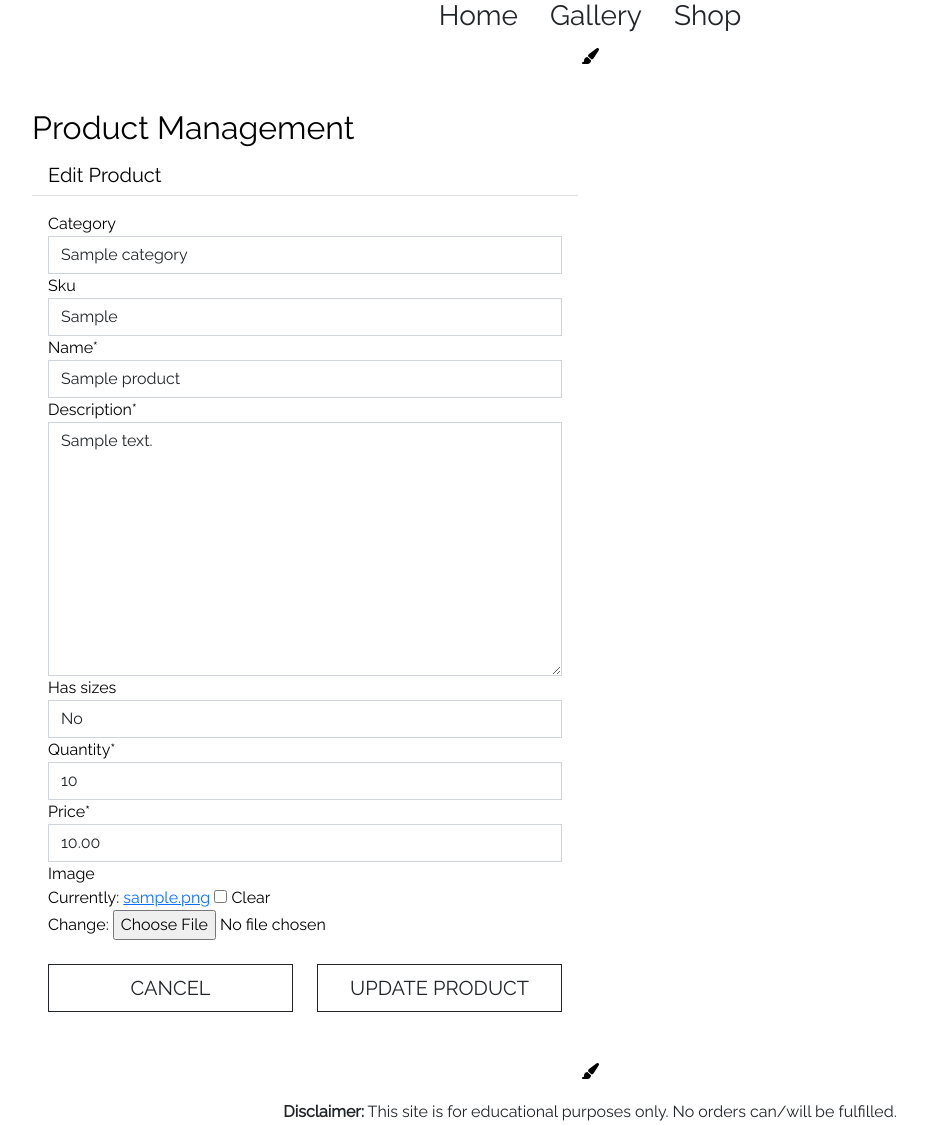
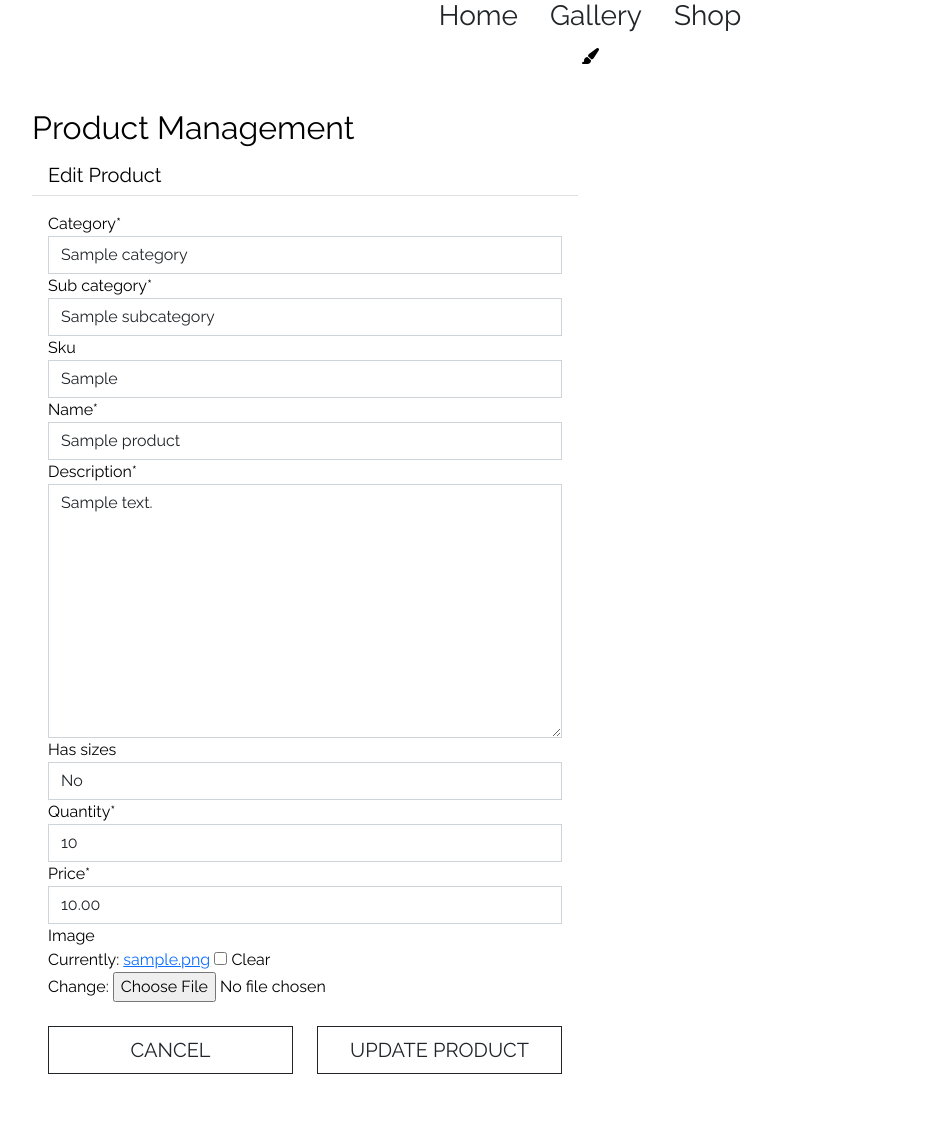
Before and after one commit to Danbob81/art-shop, a Django app: page /products/edit/1/ in a window 1280 px wide. Shown: the part 233-1358 px from the top of the page, without its empty margins (50-977 px from the left). Run offline with Django 3.2, Linux system fonts and the light colour scheme; tables that the repository leaves empty hold one stand-in row (values such as "Sample post"); some libraries are stand-ins or nearby versions; some web fonts are replaced.

Commit message:
add delete product functionality and edit/delete link in product details

```diff
--- a/products/forms.py
+++ b/products/forms.py
@@ -1,6 +1,6 @@
 """ Product form for staff users """
 from django import forms
-from .models import Product, Category
+from .models import Product, Category, SubCategory
 
 
 class ProductForm(forms.ModelForm):
@@ -13,8 +13,12 @@ class ProductForm(forms.ModelForm):
     def __init__(self, *args, **kwargs):
         super().__init__(*args, **kwargs)
         categories = Category.objects.all()
+        sub_categories = SubCategory.objects.all()
         friendly_names = [(c.id, c.get_friendly_name()) for c in categories]
+        friendly_names_sub = [(c.id, c.get_friendly_name())
+                              for c in sub_categories]
 
         self.fields['category'].choices = friendly_names
+        self.fields['sub_category'].choices = friendly_names_sub
         for field_name, field in self.fields.items():
             field.widget.attrs['class'] = 'border-black rounded-0'
--- a/products/models.py
+++ b/products/models.py
@@ -19,15 +19,35 @@ class Category(models.Model):
         return self.friendly_name
 
 
+class SubCategory(models.Model):
+    """Sub-category model"""
+    class Meta:
+        """Make sub-category name plural"""
+        verbose_name_plural = 'Sub-categories'
+
+    name = models.CharField(max_length=254)
+    friendly_name = models.CharField(max_length=254, null=True, blank=True)
+
+    def __str__(self):
+        return self.name
+
+    def get_friendly_name(self):
+        """to return friendly name"""
+        return self.friendly_name
+
+
 class Product(models.Model):
     """Product model"""
-    category = models.ForeignKey('Category', null=True, blank=True,
+    category = models.ForeignKey('Category', null=True, blank=False,
                                  on_delete=models.SET_NULL)
+    sub_category = models.ForeignKey('SubCategory', null=True, blank=False,
+                                     on_delete=models.SET_NULL)
     sku = models.CharField(max_length=254, null=True, blank=True)
     name = models.CharField(max_length=254)
     description = models.TextField()
     has_sizes = models.BooleanField(default=False, null=True, blank=True)
-    quantity = models.PositiveSmallIntegerField(default=1, null=True, blank=False)
+    quantity = models.PositiveSmallIntegerField(default=1, null=True,
+                                                blank=False)
     price = models.DecimalField(max_digits=6, decimal_places=2)
     image = models.ImageField(null=True, blank=True)
 
--- a/products/templates/products/edit_product.html
+++ b/products/templates/products/edit_product.html
@@ -35,7 +35,7 @@
                                 <div class="row justify-content-center">
                                     <div class="col justify-content-center">
                                         <br>
-                                        <a class="btn btn-light btn-lg btn-outline-dark rounded-0 text-uppercase text-center" href="{% url 'add_product' %}">Cancel</a>
+                                        <a class="btn btn-light btn-lg btn-outline-dark rounded-0 text-uppercase text-center" href="{% url 'product_details' product.id %}">Cancel</a>
                                     </div>
                                     <div class="col justify-content-center">
                                         <br>
--- a/products/templates/products/products.html
+++ b/products/templates/products/products.html
@@ -41,6 +41,7 @@
                                 <p class="text-center">£{{ product.price }}</p>
                             </div>
                         </a>
+
                     </div>
                 </div>
             {% endfor %}
--- a/products/urls.py
+++ b/products/urls.py
@@ -7,4 +7,6 @@ urlpatterns = [
     path('<int:product_id>/', views.product_details, name='product_details'),
     path('add/', views.add_product, name='add_product'),
     path('edit/<int:product_id>/', views.edit_product, name='edit_product'),
+    path('delete/<int:product_id>/', views.delete_product,
+         name='delete_product'),
 ]
--- a/products/views.py
+++ b/products/views.py
@@ -40,9 +40,9 @@ def add_product(request):
     if request.method == 'POST':
         form = ProductForm(request.POST, request.FILES)
         if form.is_valid():
-            form.save()
+            product = form.save()
             messages.success(request, 'Product added!')
-            return redirect(reverse('add_product'))
+            return redirect(reverse('product_details', args=[product.id]))
         else:
             messages.error(request, 'Failed to add product.\
                                      Please check the form and try again.')
@@ -80,3 +80,11 @@ def edit_product(request, product_id):
     }
 
     return render(request, template, context)
+
+
+def delete_product(request, product_id):
+    """ Delete product from the shop """
+    product = get_object_or_404(Product, pk=product_id)
+    product.delete()
+    messages.success(request, 'Product deleted.')
+    return redirect(reverse('shop'))
--- a/shop/templates/shop/shop.html
+++ b/shop/templates/shop/shop.html
@@ -17,7 +17,7 @@
                 <div class="card d-inline-flex border-0">
                     <img src="{% static 'images/bluetit_print2.png' %}" alt="" class="card-img-top">
                     <div class="card-body">
-                        <a href="{% url 'products' %}?category=prints_birds,prints_mammals,prints_fantasy" class="btn btn-light btn-outline-dark rounded-0 text-uppercase text-center">Shop Prints</a>
+                        <a href="{% url 'products' %}?category=prints" class="btn btn-light btn-outline-dark rounded-0 text-uppercase text-center">Shop Prints</a>
                     </div>
                 </div>
             </div>
@@ -25,7 +25,7 @@
                 <div class="card d-inline-flex border-0">
                     <img src="{% static 'images/squirrel.jpg' %}" alt="squirrel watercolour" class="card-img-top" >
                     <div class="card-body">
-                        <a href="{% url 'products' %}?category=originals_birds,originals_mammals" class="btn btn-light btn-outline-dark rounded-0 text-uppercase text-center">Shop Originals</a>
+                        <a href="{% url 'products' %}?category=originals" class="btn btn-light btn-outline-dark rounded-0 text-uppercase text-center">Shop Originals</a>
                     </div>
                 </div>
             </div>
@@ -33,7 +33,7 @@
                 <div class="card d-inline-flex border-0">
                     <img src="{% static 'images/robin_shirt.png' %}" alt="" class="card-img-top">
                     <div class="card-body">
-                        <a href="{% url 'products' %}?category=merch_birds,merch_mammals,merch_fantasy" class="btn btn-light btn-outline-dark rounded-0 text-uppercase text-center">Shop Merchandise</a>
+                        <a href="{% url 'products' %}?category=merch" class="btn btn-light btn-outline-dark rounded-0 text-uppercase text-center">Shop Merchandise</a>
                     </div>
                 </div>
             </div>
--- a/templates/base.html
+++ b/templates/base.html
@@ -104,9 +104,9 @@
             </a>
             <ul class="dropdown-menu border-0" aria-labelledby="dropdownMenuLink">
               <ul class="list-inline">
-                <li><a class="dropdown-item" href="{% url 'products' %}?category=originals_birds,originals_mammals">Originals</a></li>
-                <li><a class="dropdown-item" href="{% url 'products' %}?category=prints_birds,prints_mammals,prints_fantasy">Prints</a></li>
-                <li><a class="dropdown-item" href="{% url 'products' %}?category=merch_birds,merch_mammals,merch_fantasy">Merchandise</a></li>
+                <li><a class="dropdown-item" href="{% url 'products' %}?category=originals">Originals</a></li>
+                <li><a class="dropdown-item" href="{% url 'products' %}?category=prints">Prints</a></li>
+                <li><a class="dropdown-item" href="{% url 'products' %}?category=merch">Merchandise</a></li>
               </ul>
             </ul>
           </li>
```
Also changed, not shown: products/admin.py (+10 -1 lines), products/templates/products/product_details.html (+8 -1 lines), products/migrations/0007_product_sub_category.py (added), products/migrations/0008_auto_20220603_1141.py (added).
